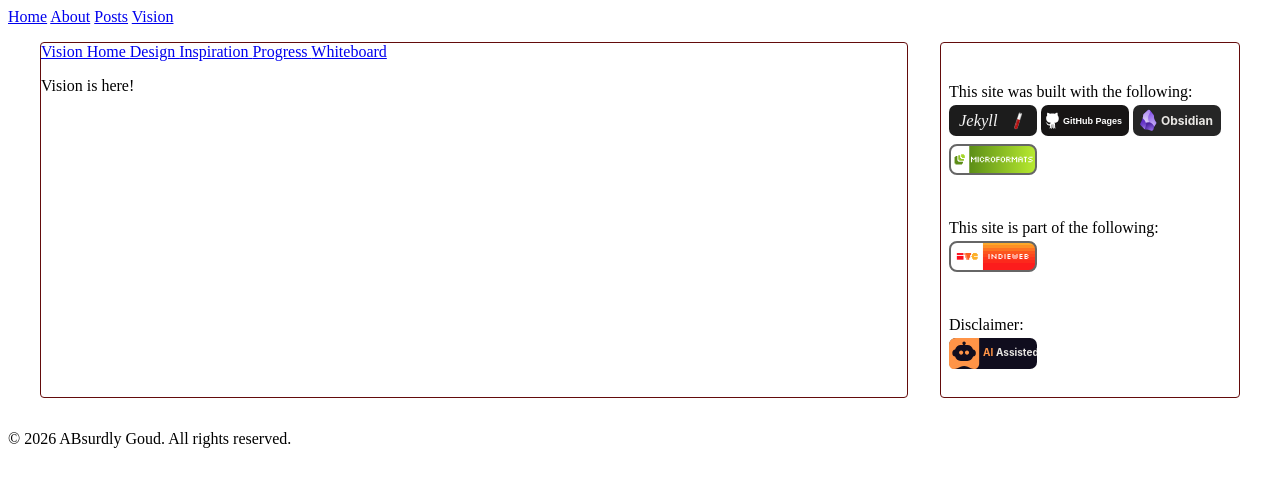
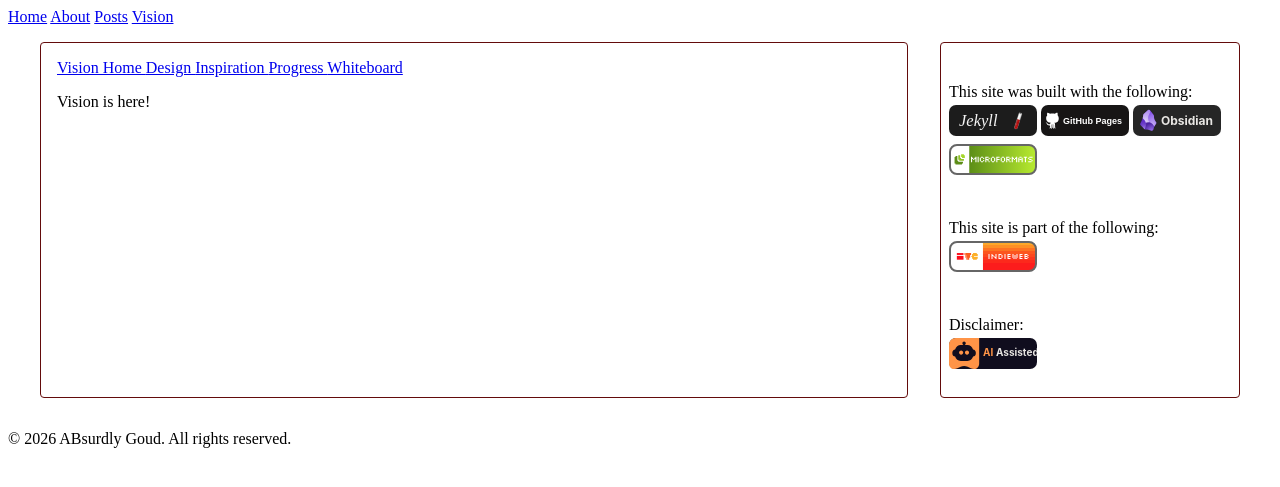
Before and after one commit to alexBlakeGoudemond/absurdly-goud, a Jekyll site: the page built from vision/vision.md, in a window 1280 px wide. Shown: the top 487 px of the page. Built offline with Jekyll 4.4.1, drawn with Linux system fonts in a browser that asks for light colours.

Commit message:
Revise padding rules

```diff
--- a/assets/css/style.css
+++ b/assets/css/style.css
@@ -10,6 +10,7 @@ main {
     min-width: 0; /* prevents content from overflowing grid track (important for text/code blocks) */
     border: 1px solid #630b0b;
     border-radius: 4px;
+    padding: 1rem;
 }
 
 aside {
@@ -82,14 +83,6 @@ figcaption {
     gap: 0.25rem;
 }
 
-.h-feed {
-    padding: 1rem;
-}
-
-.h-entry {
-    padding: 1rem;
-}
-
 .post {
     display: block;
     border: 1px solid #630b0b;
```
